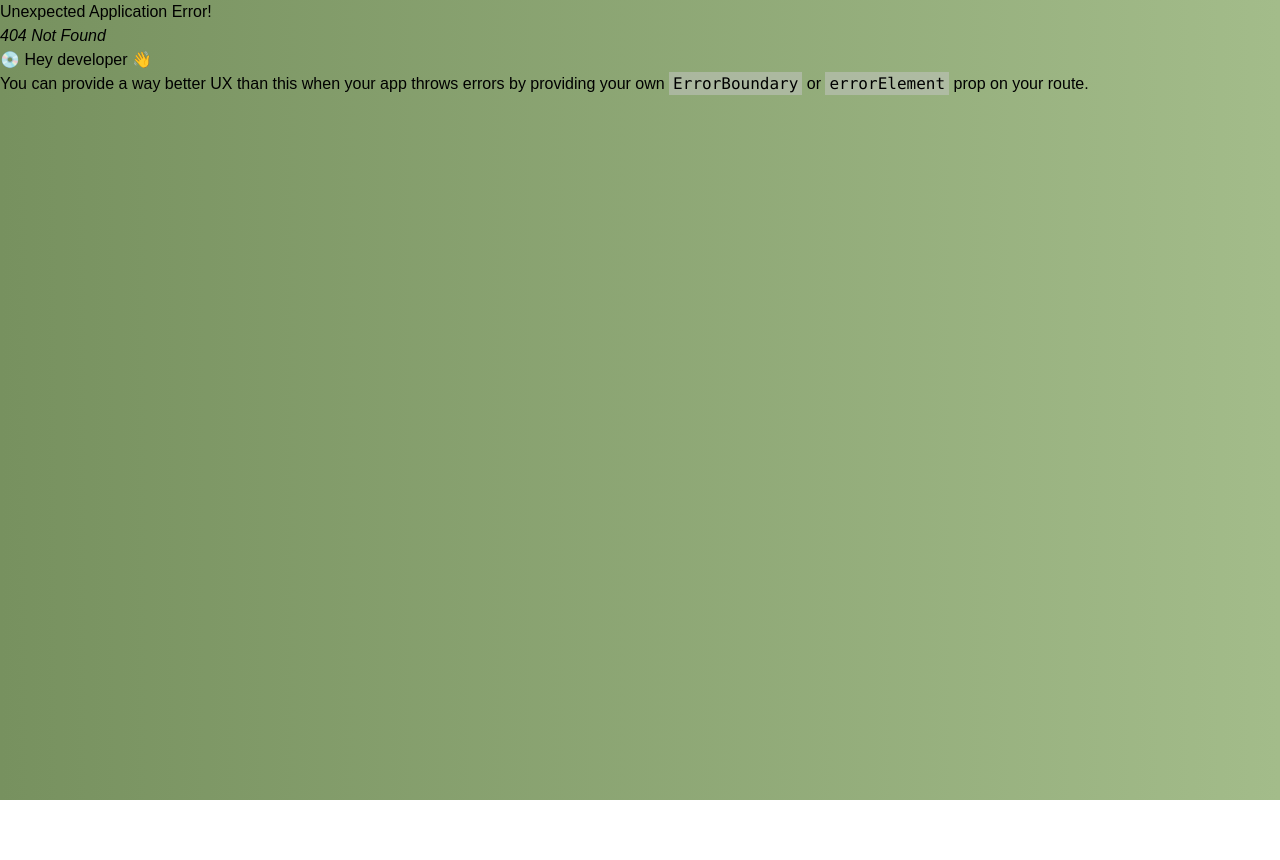
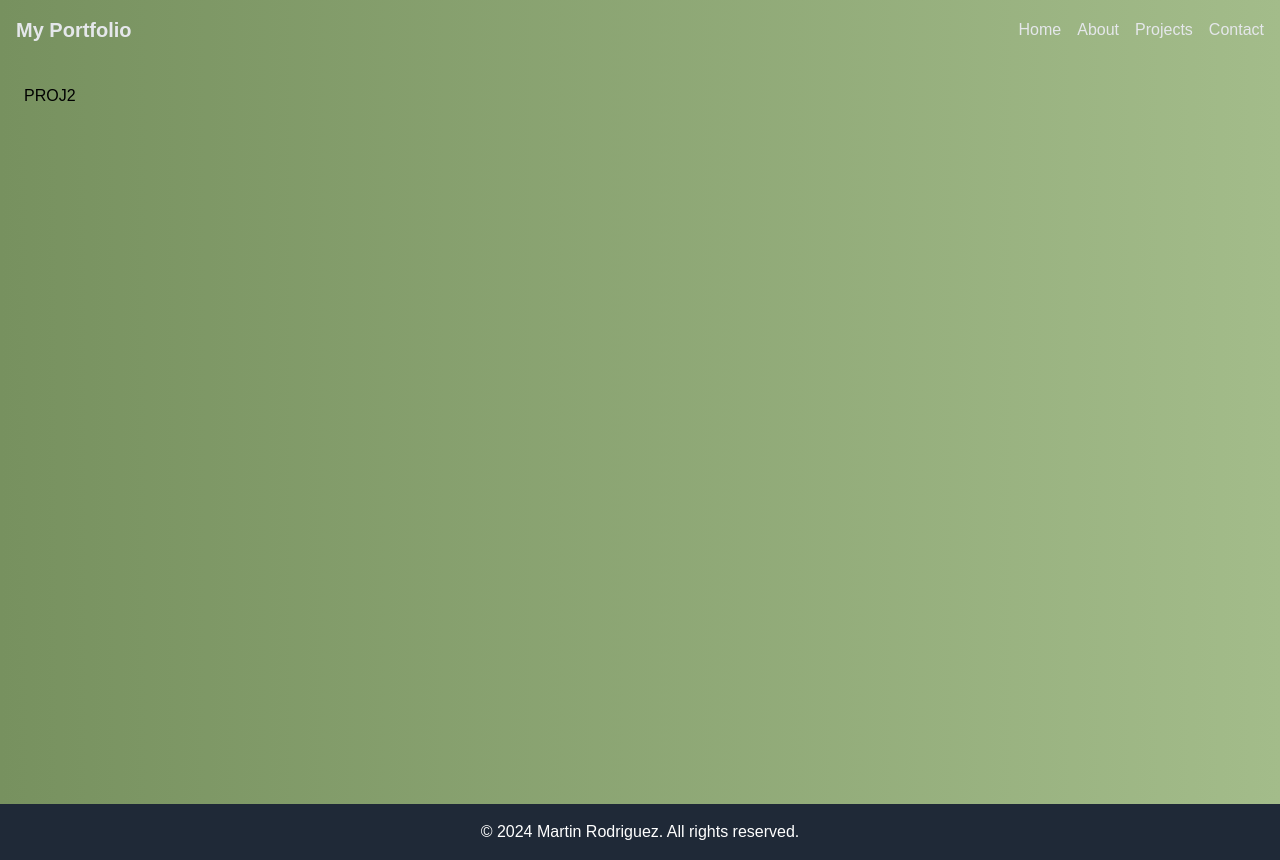
Before and after one commit to mprojr/reactjs-tailwind-portfolio, a React (Vite) app: page /project2 in a window 1280 px wide. Before the commit this address had no page. Before the commit the page ends 800 px from the top, so only its background shows below. Built offline with nearby package versions, Linux system fonts and the light colour scheme; a web font is replaced by a local one.

Commit message:
Upgraded the website to support different pages.
Fixed bugs not allowing for navigation through the sight. Updates in webpages coming soon.

```diff
--- a/src/App.jsx
+++ b/src/App.jsx
@@ -1,21 +1,31 @@
-import { useState } from 'react'
-import './App.css'
-import Topbar from './components/Topbar'
-import Aboutme from './components/Aboutme'
-import MidSkipper from './components/MidSkipper'
-import Projects from './components/Projects'
+import React from 'react';
+import { Outlet, useLocation } from 'react-router-dom';
+import './App.css';
+import Topbar from './components/Topbar';
+import Aboutme from './components/Aboutme';
+import MidSkipper from './components/MidSkipper';
+import Projects from './components/Projects';
 
 function App() {
-  const [count, setCount] = useState(0)
+  const location = useLocation();
+  const isProjectPage = location.pathname.startsWith('/project');
 
   return (
-    <main>
+    <div>
       <Topbar />
-      <Aboutme />
-      <MidSkipper />
-      <Projects />
-    </main>
-  )
+      <main>
+        {isProjectPage ? (
+          <Outlet />
+        ) : (
+          <>
+            <Aboutme />
+            <MidSkipper />
+            <Projects />
+          </>
+        )}
+      </main>
+    </div>
+  );
 }
 
-export default App
+export default App;
--- a/src/components/Aboutme.jsx
+++ b/src/components/Aboutme.jsx
@@ -33,8 +33,8 @@ export default function Aboutme() {
           </a>
 
           <div className='py-8 grid grid-cols-12 gap-4'>
-            <span className='border-2 border-d bg-gradient-to-t from-[#a3bc8a] to-[#77915f] opacity-85 min-h-[100px] p-4 rounded-xl shadow sm:col-span-7 col-span-12'>
-              <p className='text-md text-black text-center font-extrabold'>Hi, I am <span className=' text-gray-200'>Martin Rodriguez,</span> a passionate <span className=' text-gray-20'>Web Developer and Programmer</span> from <span className=' text-gray-200'>Houston, TX.</span> With a background in <span className=' text-gray-200'>Computer Science,</span> I have honed my skills in various <span className=' text-gray-200 text'>programming languages</span> and technologies to build <span className=' text-gray-200 text'>robust and scalable applications.</span></p>
+            <span className='group border-2 border-d bg-gradient-to-t from-[#a3bc8a] to-[#77915f] opacity-85 min-h-[100px] p-4 rounded-xl shadow sm:col-span-7 col-span-12'>
+              <p className='text-md text-black text-center font-extrabold'>Hi, I am <span className=' text-gray-200'>Martin Rodriguez,</span> a passionate <span className=' text-gray-20'>Web Developer and Programmer</span> from <span className=' text-gray-200'>Houston, TX.</span> With a background in <span className=' text-gray-200'>Computer Science,</span> I have honed my skills in various <span className=' text-gray-200 text'>programming languages</span> and technologies to build <span className='text-gray-200 group-hover:text-gray-700 transition duration-300'>robust and scalable </span>applications.</p>
             </span>
             <span className='flex flex-center justify-center border-2 border-solid bg-gradient-to-t from-[#a3bc8a] to-[#77915f] min-h-[100px] rounded-xl bg-black shadow sm:col-span-5 col-span-12 p-4'>
               <ul className='grid grid-cols-2 gap-2 text-white text-center font-bold'>
--- a/src/components/Projects.jsx
+++ b/src/components/Projects.jsx
@@ -1,47 +1,20 @@
-import React from 'react'
-import { Link } from 'react-router-dom'
-
-const projects = [
-  {
-    id: 1,
-    title: 'Project 1',
-    image: 'path/to/image1.jpg',
-    detailsPage: '/project1'
-  },
-  {
-    id: 2,
-    title: 'Project 2',
-    image: 'path/to/image2.jpg',
-    detailsPage: '/project2'
-  },
-  {
-    id: 3,
-    title: 'Project 3',
-    image: 'path/to/image3.jpg',
-    detailsPage: '/project3'
-  },
-  {
-    id: 4,
-    title: 'Project 4',
-    image: 'path/to/image4.jpg',
-    detailsPage: '/project4'
-  }
-]
+import React from 'react';
+import { Link } from 'react-router-dom';
+import { projects } from '../config/projectsConfig';
 
 export default function Projects() {
   return (
     <div className='h-[80vh] p-6 m-4'>
-      <div className='h-[300px] w-full grid
-      py-6 gap-6 md:grid-cols-4 sm:grid-cols-3 grid-cols-2 row-span-10'>
+      <div className='h-[300px] w-full grid py-6 gap-6 md:grid-cols-4 sm:grid-cols-3 grid-cols-2 row-span-10'>
         {projects.map(project => (
-          <span key={project.id} className='group h-[100px] bg-black rounded-2xl'>
+          <div key={project.id} className='group h-[100px] bg-black rounded-2xl'>
             <Link to={project.detailsPage} className='fill-transparent w-full p-2 m-2'>
               <img src={project.image} alt={project.title} className='w-full h-full object-cover rounded-2xl' />
-            {/* <div className='absolute bottom-0 left-0 w-full text-white p-2 bg-black bg-opacity-50 rounded-b-2xl'>
+{/*               <div className='absolute bottom-0 left-0 w-full text-white p-2 bg-black bg-opacity-50 rounded-b-2xl'>
                 {project.title}
               </div> */}
             </Link>
-        </span>
+          </div>
         ))}
       </div>
     </div>
--- a/src/components/Topbar.jsx
+++ b/src/components/Topbar.jsx
@@ -1,41 +1,21 @@
 import React, { useState } from 'react'
+import { Link } from 'react-router-dom';
 
-export default function Topbar() {
 
-  const [isOpen, setIsOpen] = useState(false)
-
+function Topbar() {
   return (
-    <nav className="shadow shadow-lime-900rounded-sm">
-      <div className="max-w-full p-2">
-        <div className="flex justify-between h-16">
-          <div className="flex-shrink-0 flex items-center">
-            <span className="ml-6 text-xl font-bold">Portfolio</span>
-          </div>
-          <div className="hidden md:flex md:items-center md:space-x-4">
-            <button className='px-6 mx-auto py-2 rounded-md border-[2px] border-solid bg-slate-220 border-gray-300 group hover:bg-slate-300 duration-300'>
-              <a href="#" className="text-gray-900 group-hover:bg-slate-300 duration-300">Home</a>
-            </button>
-            <a href="#" className="text-gray-800 hover:text-gray-600">About</a>
-            <a href="#" className="text-gray-800 hover:text-gray-600">Services</a>
-            <a href="#" className="text-gray-800 hover:text-gray-600">Contact</a>
-          </div>
-          <div className="flex md:hidden">
-            <button onClick={() => setIsOpen(!isOpen)} className="text-gray-800 hover:text-gray-600 focus:outline-none focus:text-gray-600">
-              <svg className="h-6 w-6" xmlns="http://www.w3.org/2000/svg" fill="none" viewBox="0 0 24 24" stroke="currentColor">
-                <path strokeLinecap="round" strokeLinejoin="round" strokeWidth="2" d={isOpen ? "M6 18L18 6M6 6l12 12" : "M4 6h16M4 12h16M4 18h16"} />
-              </svg>
-            </button>
-          </div>
-        </div>
-      </div>
-      <div className={`${isOpen ? 'block' : 'hidden'} md:hidden`}>
-        <div className="px-2 pt-2 pb-3 space-y-1 sm:px-3">
-          <a href="#" className="block text-gray-800 hover:text-gray-600">Home</a>
-          <a href="#" className="block text-gray-800 hover:text-gray-600">About</a>
-          <a href="#" className="block text-gray-800 hover:text-gray-600">Services</a>
-          <a href="#" className="block text-gray-800 hover:text-gray-600">Contact</a>
+    <nav className=" text-gray-200 p-4 shadow-lg">
+      <div className="container mx-auto flex justify-between items-center">
+        <h1 className="text-xl font-bold">My Portfolio</h1>
+        <div className="space-x-4">
+          <Link to="/" className="hover:underline">Home</Link>
+          <Link to="/about" className="hover:underline">About</Link>
+          <Link to="/projects" className="hover:underline">Projects</Link>
+          <Link to="/contact" className="hover:underline">Contact</Link>
         </div>
       </div>
     </nav>
-  )
+  );
 }
+
+export default Topbar
--- /dev/null
+++ b/src/config/projectsConfig.jsx
@@ -0,0 +1,28 @@
+
+
+export const projects = [
+  {
+    id: 1,
+    title: 'Project 1',
+    image: 'path/to/image1.jpg',
+    detailsPage: '/project1' // Ensure this matches the router path
+  },
+  {
+    id: 2,
+    title: 'Project 2',
+    image: 'path/to/image2.jpg',
+    detailsPage: '/project2' // Ensure this matches the router path
+  },
+  {
+    id: 3,
+    title: 'Project 3',
+    image: 'path/to/image3.jpg',
+    detailsPage: '/project3' // Ensure this matches the router path
+  },
+  {
+    id: 4,
+    title: 'Project 4',
+    image: 'path/to/image4.jpg',
+    detailsPage: '/project4' // Ensure this matches the router path
+  }
+];
--- a/src/layout/ProjLayout.jsx
+++ b/src/layout/ProjLayout.jsx
@@ -1,13 +1,17 @@
-import React from 'react'
-import App from '../App'
+import React from 'react';
+import { Link } from 'react-router-dom';
 
-function ProjLayout({children}) {
+function ProjLayout({ children }) {
   return (
-    <div>
-      <App></App>
-      <div>{children}</div>
+    <div className="proj-layout flex flex-col min-h-screen bg-gradient-to-r from-[#77915f] to-[#a3bc8a]">
+      <main className="flex-grow container mx-auto p-6">
+        {children}
+      </main>
+      <footer className="bg-gray-800 text-white p-4 text-center">
+        <p>&copy; 2024 Martin Rodriguez. All rights reserved.</p>
+      </footer>
     </div>
-  )
+  );
 }
 
-export default ProjLayout
+export default ProjLayout;
--- a/src/pages/Proj1.jsx
+++ b/src/pages/Proj1.jsx
@@ -1,12 +1,12 @@
-import React from 'react'
-import ProjLayout from '../layout/ProjLayout'
+import React from 'react';
+import ProjLayout from '../layout/ProjLayout';
 
-function proj1() {
+function Proj1() {
   return (
     <ProjLayout>
-      <div>PROJ1</div>
+
     </ProjLayout>
-  )
+  );
 }
 
-export default proj1
+export default Proj1;
--- /dev/null
+++ b/src/pages/Proj2.jsx
@@ -0,0 +1,12 @@
+import React from 'react'
+import ProjLayout from '../layout/ProjLayout'
+
+function Proj2() {
+  return (
+    <ProjLayout>
+      <div>PROJ2</div>
+    </ProjLayout>
+  )
+}
+
+export default Proj2
--- /dev/null
+++ b/src/pages/Proj3.jsx
@@ -0,0 +1,12 @@
+import React from 'react'
+import ProjLayout from '../layout/ProjLayout'
+
+function Proj3() {
+  return (
+    <ProjLayout>
+      <div>PROJ3</div>
+    </ProjLayout>
+  )
+}
+
+export default Proj3
--- /dev/null
+++ b/src/pages/Proj4.jsx
@@ -0,0 +1,12 @@
+import React from 'react'
+import ProjLayout from '../layout/ProjLayout'
+
+function Proj4() {
+  return (
+    <ProjLayout>
+      <div>Proj4</div>
+    </ProjLayout>
+  )
+}
+
+export default Proj4
```
Also changed, not shown: src/main.jsx (+30 -13 lines). Lines whose indentation alone changed are shown as unchanged.
